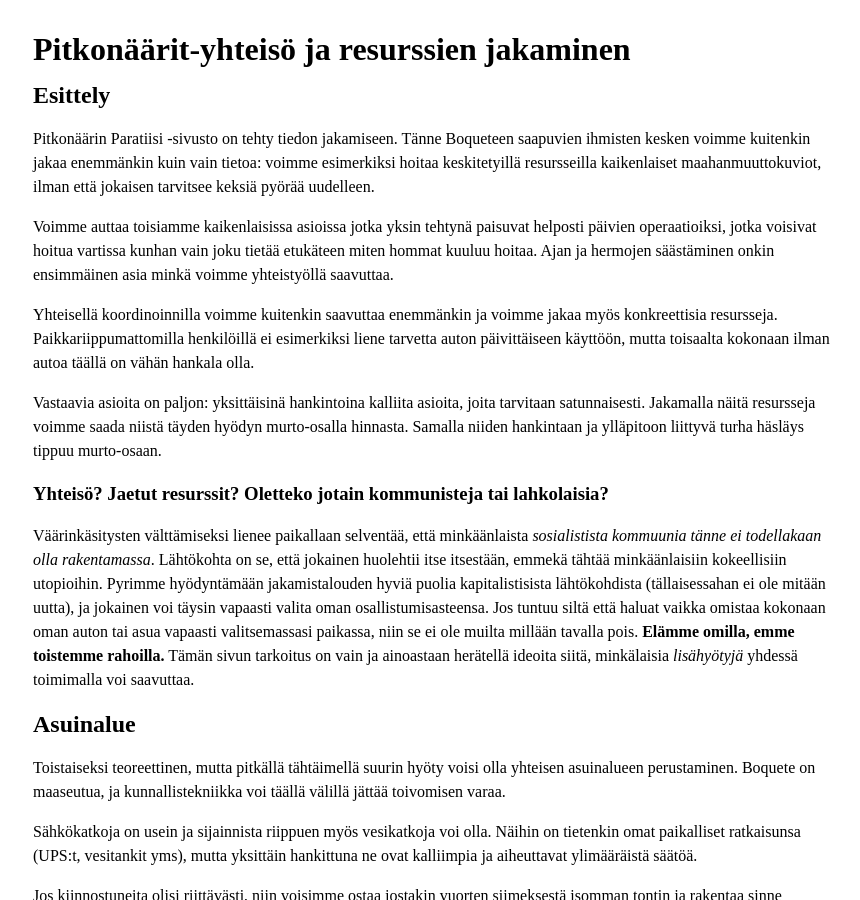
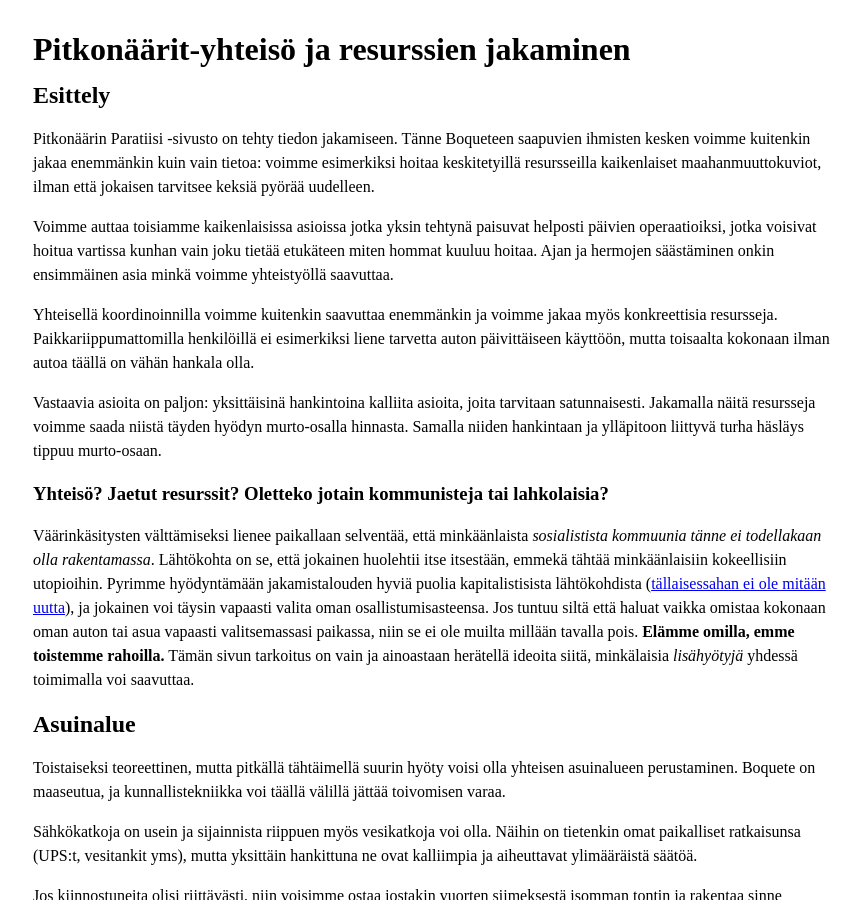
Before and after one commit to pitkonaarinparatiisi/pitkonaarinparatiisi.github.io, a Jekyll site: the page built from yhteiso.md, in a window 1280 px wide and 900 px high. Shown: the whole window, without its empty margins (207-1067 px from the left). Built offline with Jekyll 4.4.1, drawn with Linux system fonts in a browser that asks for light colours; our own code applies the rules of GitHub Pages for plain Markdown files; part of the change alters nothing that is shown.

```diff
--- a/yhteiso.md
+++ b/yhteiso.md
@@ -11,7 +11,7 @@ Vastaavia asioita on paljon: yksittäisinä hankintoina kalliita asioita, joita
 
 ### Yhteisö? Jaetut resurssit? Oletteko jotain kommunisteja tai lahkolaisia?
 
-Väärinkäsitysten välttämiseksi lienee paikallaan selventää, että minkäänlaista _sosialistista kommuunia tänne ei todellakaan olla rakentamassa_. Lähtökohta on se, että jokainen huolehtii itse itsestään, emmekä  tähtää minkäänlaisiin kokeellisiin utopioihin. Pyrimme hyödyntämään jakamistalouden hyviä puolia kapitalistisista lähtökohdista (tällaisessahan ei ole mitään uutta), ja jokainen voi täysin vapaasti valita oman osallistumisasteensa. Jos tuntuu siltä että haluat vaikka omistaa kokonaan oman auton tai asua vapaasti valitsemassasi paikassa, niin se ei ole muilta millään tavalla pois. **Elämme omilla, emme toistemme rahoilla.** Tämän sivun tarkoitus on vain ja ainoastaan herätellä ideoita siitä, minkälaisia _lisähyötyjä_ yhdessä toimimalla voi saavuttaa.
+Väärinkäsitysten välttämiseksi lienee paikallaan selventää, että minkäänlaista _sosialistista kommuunia tänne ei todellakaan olla rakentamassa_. Lähtökohta on se, että jokainen huolehtii itse itsestään, emmekä  tähtää minkäänlaisiin kokeellisiin utopioihin. Pyrimme hyödyntämään jakamistalouden hyviä puolia kapitalistisista lähtökohdista ([tällaisessahan ei ole mitään uutta](https://www.youtube.com/watch?v=qFIjWVCUBHk)), ja jokainen voi täysin vapaasti valita oman osallistumisasteensa. Jos tuntuu siltä että haluat vaikka omistaa kokonaan oman auton tai asua vapaasti valitsemassasi paikassa, niin se ei ole muilta millään tavalla pois. **Elämme omilla, emme toistemme rahoilla.** Tämän sivun tarkoitus on vain ja ainoastaan herätellä ideoita siitä, minkälaisia _lisähyötyjä_ yhdessä toimimalla voi saavuttaa.
 
 
 ## Asuinalue
```
